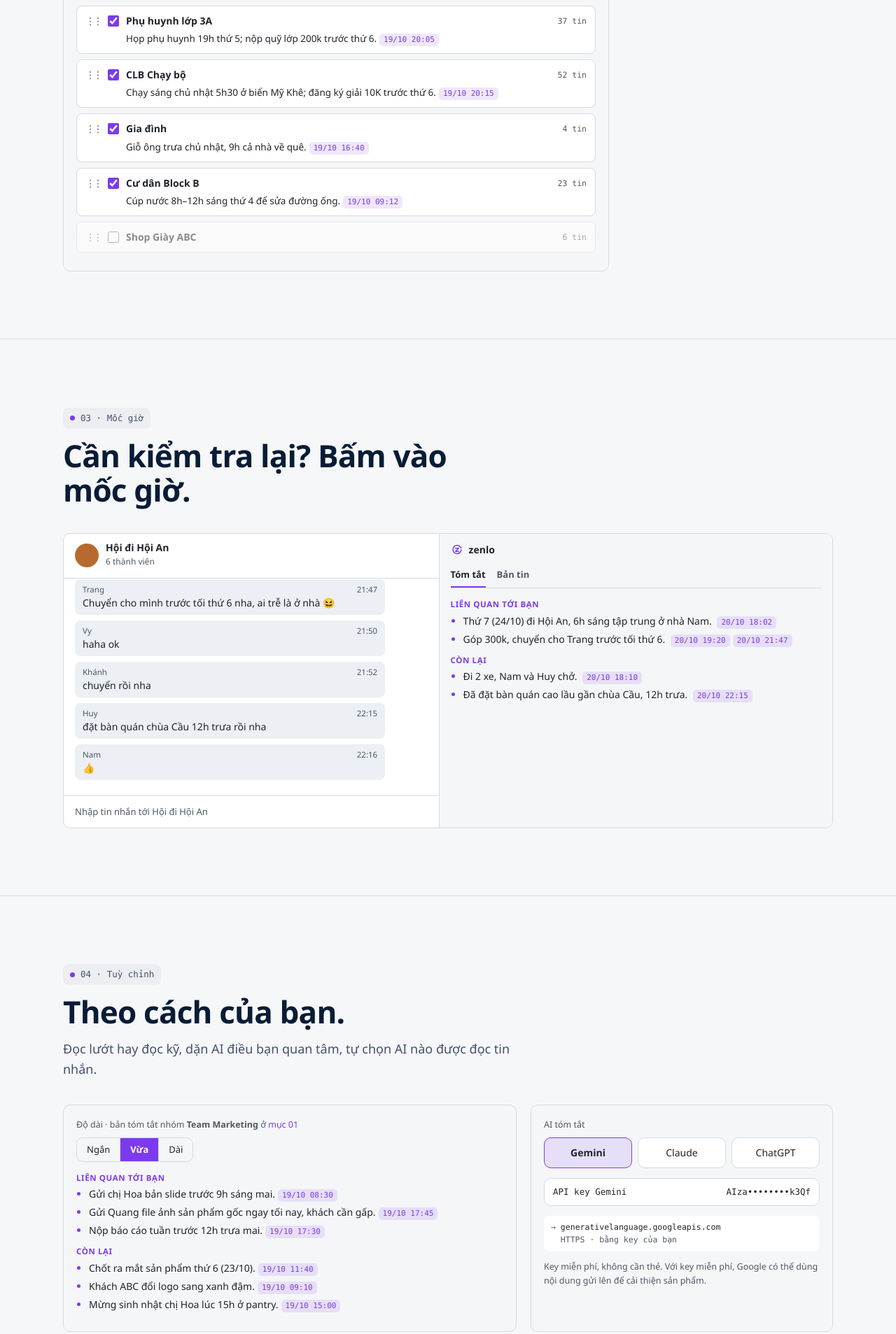
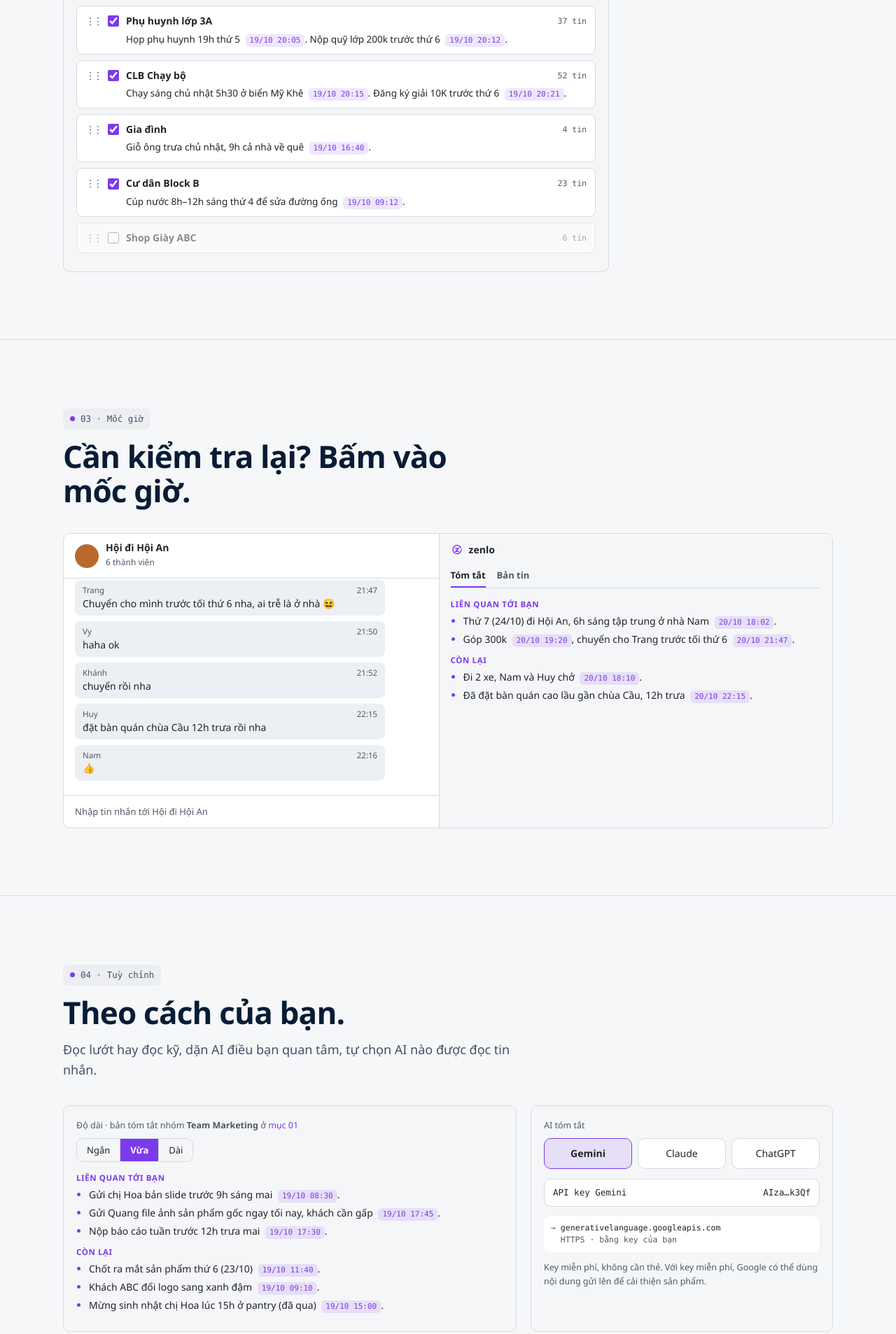
Before and after one commit to stephitnoob/zenlo, a website: page site/index.html in a window 1280 px wide. Shown: the part 2317-4224 px from the top of the page at 70% size. Drawn offline with Linux system fonts and the light colour scheme; no server answers.

Commit message:
fix(site): demo citations right after each clause; guide and privacy match the app
Demos: "(đã qua)" for the past birthday, citations in the length and note demos open their message,
pressing "Tạo bản tin" twice no longer blanks a card, the key mask and the seconds look like the
app's. Guide: where citations sit, the length chosen in the panel is remembered, the eye button only
shows a key being pasted, the full estimate line. stats.js: the dead top-bar branch is gone.

Co-Authored-By: Claude Opus 5.5 <noreply@anthropic.com>

```diff
--- a/site/demo.js
+++ b/site/demo.js
@@ -29,36 +29,37 @@
 
   // ---------- Summaries ----------
 
-  // A summary is a list of blocks: { h: 'heading' } or { li: 'text', cite: ['dd/mm hh:mm', ...] }
-  // The "Team Marketing" chat of the first window
+  // A summary is a list of blocks: { h: 'heading' } or { li: 'text [dd/mm hh:mm], text [dd/mm hh:mm].' },
+  // each citation right after the words it comes from, as the app's prompt asks. The "Team Marketing"
+  // chat of the first window; "now" is after its last message (18:02), so 15h is "(đã qua)".
   const TEAM = {
     short: [
       { h: 'Liên quan tới bạn' },
-      { li: 'Gửi chị Hoa slide trước 9h mai.', cite: ['19/10 08:30'] },
-      { li: 'Gửi Quang ảnh sản phẩm gốc tối nay.', cite: ['19/10 17:45'] },
-      { li: 'Nộp báo cáo trước 12h trưa mai.', cite: ['19/10 17:30'] },
+      { li: 'Gửi chị Hoa slide trước 9h mai [19/10 08:30].' },
+      { li: 'Gửi Quang ảnh sản phẩm gốc tối nay [19/10 17:45].' },
+      { li: 'Nộp báo cáo trước 12h trưa mai [19/10 17:30].' },
       { h: 'Còn lại' },
-      { li: 'Chốt ra mắt thứ 6 (23/10).', cite: ['19/10 11:40'] }
+      { li: 'Chốt ra mắt thứ 6 (23/10) [19/10 11:40].' }
     ],
     medium: [
       { h: 'Liên quan tới bạn' },
-      { li: 'Gửi chị Hoa bản slide trước 9h sáng mai.', cite: ['19/10 08:30'] },
-      { li: 'Gửi Quang file ảnh sản phẩm gốc ngay tối nay, khách cần gấp.', cite: ['19/10 17:45'] },
-      { li: 'Nộp báo cáo tuần trước 12h trưa mai.', cite: ['19/10 17:30'] },
+      { li: 'Gửi chị Hoa bản slide trước 9h sáng mai [19/10 08:30].' },
+      { li: 'Gửi Quang file ảnh sản phẩm gốc ngay tối nay, khách cần gấp [19/10 17:45].' },
+      { li: 'Nộp báo cáo tuần trước 12h trưa mai [19/10 17:30].' },
       { h: 'Còn lại' },
-      { li: 'Chốt ra mắt sản phẩm thứ 6 (23/10).', cite: ['19/10 11:40'] },
-      { li: 'Khách ABC đổi logo sang xanh đậm.', cite: ['19/10 09:10'] },
-      { li: 'Mừng sinh nhật chị Hoa lúc 15h ở pantry.', cite: ['19/10 15:00'] }
+      { li: 'Chốt ra mắt sản phẩm thứ 6 (23/10) [19/10 11:40].' },
+      { li: 'Khách ABC đổi logo sang xanh đậm [19/10 09:10].' },
+      { li: 'Mừng sinh nhật chị Hoa lúc 15h ở pantry (đã qua) [19/10 15:00].' }
     ],
     long: [
       { h: 'Liên quan tới bạn' },
-      { li: 'Chị Hoa nhắc tên bạn: gửi bản slide trước 9h sáng mai để chị xem lại số liệu.', cite: ['19/10 08:30'] },
-      { li: 'Quang cần file ảnh sản phẩm bản gốc ngay tối nay vì khách cần gấp.', cite: ['19/10 17:45'] },
-      { li: 'Cả nhóm (@All) nộp báo cáo tuần trước 12h trưa mai.', cite: ['19/10 17:30'] },
+      { li: 'Chị Hoa nhắc tên bạn: gửi bản slide trước 9h sáng mai để chị xem lại số liệu [19/10 08:30].' },
+      { li: 'Quang cần file ảnh sản phẩm bản gốc ngay tối nay vì khách cần gấp [19/10 17:45].' },
+      { li: 'Cả nhóm (@All) nộp báo cáo tuần trước 12h trưa mai [19/10 17:30].' },
       { h: 'Còn lại' },
-      { li: 'Chốt ra mắt sản phẩm thứ 6 (23/10): Linh lo bài đăng Facebook, Quang làm việc lại với khách.', cite: ['19/10 11:40'] },
-      { li: 'Khách ABC muốn đổi logo sang xanh đậm, lần đổi thứ 4.', cite: ['19/10 09:10'] },
-      { li: 'Chuyện khác: gọi cà phê, rủ ăn bún bò, bánh sinh nhật chị Hoa lúc 15h.', cite: ['19/10 08:12', '19/10 15:00'] }
+      { li: 'Chốt ra mắt sản phẩm thứ 6 (23/10): Linh lo bài đăng Facebook, Quang làm việc lại với khách [19/10 11:40].' },
+      { li: 'Khách ABC muốn đổi logo sang xanh đậm [19/10 09:10], lần đổi thứ 4 [19/10 09:13].' },
+      { li: 'Chuyện khác: gọi cà phê [19/10 08:12], rủ ăn bún bò [19/10 11:02], bánh sinh nhật chị Hoa lúc 15h (đã qua) [19/10 15:00].' }
     ]
   }
 
@@ -67,35 +68,54 @@
     none: TEAM.medium,
     deadline: [
       { h: 'Hạn chót' },
-      { li: 'Gửi chị Hoa bản slide trước 9h sáng mai.', cite: ['19/10 08:30'] },
-      { li: 'Gửi Quang file ảnh sản phẩm gốc ngay tối nay.', cite: ['19/10 17:45'] },
-      { li: 'Nộp báo cáo tuần trước 12h trưa mai.', cite: ['19/10 17:30'] },
-      { li: 'Ra mắt sản phẩm thứ 6 (23/10).', cite: ['19/10 11:40'] }
+      { li: 'Gửi chị Hoa bản slide trước 9h sáng mai [19/10 08:30].' },
+      { li: 'Gửi Quang file ảnh sản phẩm gốc ngay tối nay [19/10 17:45].' },
+      { li: 'Nộp báo cáo tuần trước 12h trưa mai [19/10 17:30].' },
+      { li: 'Ra mắt sản phẩm thứ 6 (23/10) [19/10 11:40].' }
     ],
     client: [
       { h: 'Liên quan tới bạn' },
-      { li: 'Khách ABC muốn đổi logo sang xanh đậm, đây là lần đổi thứ 4.', cite: ['19/10 09:10'] },
-      { li: 'Quang cần file ảnh sản phẩm gốc ngay tối nay vì khách cần gấp.', cite: ['19/10 17:45'] },
-      { li: 'Gửi chị Hoa bản slide trước 9h sáng mai.', cite: ['19/10 08:30'] },
-      { li: 'Nộp báo cáo tuần trước 12h trưa mai.', cite: ['19/10 17:30'] },
+      { li: 'Khách ABC muốn đổi logo sang xanh đậm [19/10 09:10], đây là lần đổi thứ 4 [19/10 09:13].' },
+      { li: 'Quang cần file ảnh sản phẩm gốc ngay tối nay vì khách cần gấp [19/10 17:45].' },
+      { li: 'Gửi chị Hoa bản slide trước 9h sáng mai [19/10 08:30].' },
+      { li: 'Nộp báo cáo tuần trước 12h trưa mai [19/10 17:30].' },
       { h: 'Còn lại' },
-      { li: 'Ra mắt chốt thứ 6 (23/10); Quang làm việc lại với khách.', cite: ['19/10 11:40'] }
+      { li: 'Ra mắt chốt thứ 6 (23/10); Quang làm việc lại với khách [19/10 11:40].' }
     ]
   }
 
-  // A citation is 'dd/mm hh:mm', or { label, t } for a message whose time another one may share
-  function citeButton (cite) {
+  // The text and citations of a point, in order: { text } and { cite }. A point written in the page
+  // (what the visitor typed, which may hold brackets of its own) comes as a list already: strings
+  // and citations.
+  const CITE = /\[(\d{2}\/\d{2} \d{2}:\d{2})\]/g
+  function pieces (li) {
+    if (Array.isArray(li)) return li.map((piece) => typeof piece === 'string' ? { text: piece } : { cite: piece })
+    const out = []
+    let last = 0
+    for (const match of li.matchAll(CITE)) {
+      if (match.index > last) out.push({ text: li.slice(last, match.index) })
+      out.push({ cite: match[1] })
+      last = match.index + match[0].length
+    }
+    if (last < li.length) out.push({ text: li.slice(last) })
+    return out
+  }
+
+  // A citation is 'dd/mm hh:mm', or { label, t } for a message whose time another one may share.
+  // chat: the id of the chat window it scrolls to, when it is drawn outside that window.
+  function citeButton (cite, chat) {
     const label = cite.label || cite
     const button = document.createElement('button')
     button.type = 'button'
     button.className = 'cite'
     button.dataset.t = cite.t || label.slice(-5)
+    if (chat) button.dataset.chat = chat
     button.textContent = label
     return button
   }
 
   // Draws a summary at once
-  function render (box, blocks) {
+  function render (box, blocks, chat) {
     box.textContent = ''
     let list = null
     for (const block of blocks) {
@@ -107,11 +127,22 @@
         box.appendChild(list)
       } else {
         const li = document.createElement('li')
-        li.textContent = block.li
-        for (const label of block.cite) li.appendChild(citeButton(label))
+        for (const piece of pieces(block.li)) li.append(piece.cite ? citeButton(piece.cite, chat) : piece.text)
         list.appendChild(li)
       }
     }
+  }
+
+  // Types text into target, before the caret, a few characters at a time; false once stopped
+  async function typeInto (target, caret, text, isStopped, ms) {
+    const node = document.createTextNode('')
+    target.insertBefore(node, caret)
+    for (let i = 0; i < text.length; i += 3) {
+      if (isStopped()) return false
+      node.data = text.slice(0, i + 3)
+      await wait(ms)
+    }
+    return true
   }
 
   // Types a summary out a few characters at a time, the way the model's answer arrives
@@ -143,16 +174,12 @@
         target = document.createElement('li')
         list.appendChild(target)
       }
-      const text = block.h || block.li
-      const node = document.createTextNode('')
-      target.appendChild(node)
       target.appendChild(caret)
-      for (let i = 0; i < text.length; i += 3) {
+      for (const piece of block.h ? [{ text: block.h }] : pieces(block.li)) {
         if (isStopped()) return
-        node.data = text.slice(0, i + 3)
-        await wait(18)
+        if (piece.cite) target.insertBefore(citeButton(piece.cite), caret)
+        else if (!await typeInto(target, caret, piece.text, isStopped, 18)) return
       }
-      if (block.cite) for (const label of block.cite) target.insertBefore(citeButton(label), caret)
       await wait(120)
     }
     caret.remove()
@@ -180,6 +207,17 @@
       const cite = event.target.closest('.cite')
       if (cite) jump(win, cite.dataset.t)
     })
+  })
+
+  // A citation of Team Marketing outside its window (a digest card, the length and note demos)
+  // scrolls the page back to that chat, then to the message
+  document.addEventListener('click', (event) => {
+    const cite = event.target.closest('.cite[data-chat]')
+    const win = cite && document.getElementById(cite.dataset.chat)
+    if (!win) return
+    const box = win.getBoundingClientRect()
+    window.scrollTo({ top: window.scrollY + box.top - Math.max(16, (window.innerHeight - box.height) / 2), behavior: still ? 'auto' : 'smooth' })
+    setTimeout(() => jump(win, cite.dataset.t), still ? 0 : 450)
   })
 
   // ---------- The message box: what is typed stays in the page ----------
@@ -292,8 +330,8 @@
     const quoted = text.length > 60 ? `${text.slice(0, 60)}…` : text
     const said = talk.sent > 1 ? `Bạn nhắn ${talk.sent} tin, mới nhất là “${quoted}”` : `Bạn nhắn “${quoted}”`
     const line = talk.reply
-      ? { li: `${said}, chị Hoa hỏi lại về slide.`, cite: [cite, talk.reply] }
-      : { li: `${said}.`, cite: [cite] }
+      ? { li: [`${said} `, cite, ', chị Hoa hỏi lại về slide ', talk.reply, '.'] }
+      : { li: [`${said} `, cite, '.'] }
     // Under "Liên quan tới bạn", before "Còn lại"
     const blocks = TEAM.medium.slice()
     blocks.splice(blocks.findIndex((block, i) => i > 0 && block.h), 0, line)
@@ -336,13 +374,14 @@
 
   // ---------- 2. Digest ----------
 
+  // One sentence per point, as the digest prompt asks
   const DIGEST = {
-    team: { text: 'Gửi chị Hoa slide trước 9h mai, gửi Quang ảnh gốc tối nay; cả nhóm nộp báo cáo trước 12h trưa mai.', cite: ['19/10 08:30', '19/10 17:45', '19/10 17:30'], chat: 'demo-summary', count: 35 },
-    ph: { text: 'Họp phụ huynh 19h thứ 5; nộp quỹ lớp 200k trước thứ 6.', cite: ['19/10 20:05'], count: 37 },
-    run: { text: 'Chạy sáng chủ nhật 5h30 ở biển Mỹ Khê; đăng ký giải 10K trước thứ 6.', cite: ['19/10 20:15'], count: 52 },
-    nha: { text: 'Giỗ ông trưa chủ nhật, 9h cả nhà về quê.', cite: ['19/10 16:40'], count: 4 },
-    cc: { text: 'Cúp nước 8h–12h sáng thứ 4 để sửa đường ống.', cite: ['19/10 09:12'], count: 23 },
-    shop: { text: 'Đơn hàng đang giao, kèm mã giảm 10%.', cite: ['19/10 10:12'], count: 6 }
+    team: { text: 'Gửi chị Hoa slide trước 9h mai [19/10 08:30]. Gửi Quang ảnh gốc tối nay [19/10 17:45]. Cả nhóm nộp báo cáo trước 12h trưa mai [19/10 17:30].', chat: 'demo-summary', count: 35 },
+    ph: { text: 'Họp phụ huynh 19h thứ 5 [19/10 20:05]. Nộp quỹ lớp 200k trước thứ 6 [19/10 20:12].', count: 37 },
+    run: { text: 'Chạy sáng chủ nhật 5h30 ở biển Mỹ Khê [19/10 20:15]. Đăng ký giải 10K trước thứ 6 [19/10 20:21].', count: 52 },
+    nha: { text: 'Giỗ ông trưa chủ nhật, 9h cả nhà về quê [19/10 16:40].', count: 4 },
+    cc: { text: 'Cúp nước 8h–12h sáng thứ 4 để sửa đường ống [19/10 09:12].', count: 23 },
+    shop: { text: 'Đơn hàng đang giao, kèm mã giảm 10% [19/10 10:12].', count: 6 }
   }
 
   function setupDigest () {
@@ -365,31 +404,25 @@
       const item = DIGEST[card.dataset.id]
       const box = card.querySelector('.dcard__sum')
       box.textContent = ''
-      const node = document.createTextNode('')
       const caret = document.createElement('span')
       caret.className = 'caret'
-      box.append(node, caret)
-      const unticked = () => !card.querySelector('.dcard__check').checked
-      for (let i = 0; i < item.text.length; i += 3) {
-        if (mine !== round || unticked()) return
-        node.data = item.text.slice(0, i + 3)
-        await wait(16)
-      }
-      caret.remove()
-      if (unticked()) return
-      for (const label of item.cite) {
-        // Only the Team Marketing chat is on the page: its citations scroll it; the others are labels
-        if (item.chat) {
-          const button = citeButton(label)
-          button.dataset.chat = item.chat
-          box.appendChild(button)
+      box.append(caret)
+      const stopped = () => mine !== round || !card.querySelector('.dcard__check').checked
+      for (const piece of pieces(item.text)) {
+        if (stopped()) return
+        if (!piece.cite) {
+          if (!await typeInto(box, caret, piece.text, stopped, 16)) return
+        } else if (item.chat) {
+          // Only the Team Marketing chat is on the page: its citations scroll to it; the others are labels
+          box.insertBefore(citeButton(piece.cite, item.chat), caret)
         } else {
           const span = document.createElement('span')
           span.className = 'cite cite--static'
-          span.textContent = label
-          box.appendChild(span)
+          span.textContent = piece.cite
+          box.insertBefore(span, caret)
         }
       }
+      caret.remove()
     }
 
     async function make () {
@@ -406,6 +439,8 @@
           const card = chosen[next++]
           if (!card.querySelector('.dcard__check').checked) continue
           await wait(900)
+          // "Tạo bản tin" pressed again meanwhile: this card belongs to the new round now
+          if (mine !== round) return
           await fill(card, mine)
         }
       }
@@ -413,15 +448,6 @@
     }
 
     run.addEventListener('click', make)
-    // A citation on the Team Marketing card scrolls to that chat and to the message
-    cards.addEventListener('click', (event) => {
-      const cite = event.target.closest('.cite[data-chat]')
-      const win = cite && document.getElementById(cite.dataset.chat)
-      if (!win) return
-      const box = win.getBoundingClientRect()
-      window.scrollTo({ top: window.scrollY + box.top - Math.max(16, (window.innerHeight - box.height) / 2), behavior: still ? 'auto' : 'smooth' })
-      setTimeout(() => jump(win, cite.dataset.t), still ? 0 : 450)
-    })
     // Alt + ↑/↓ moves the focused card, for keyboards and phones where dragging does not work
     cards.addEventListener('keydown', (event) => {
       if (!event.altKey || (event.key !== 'ArrowUp' && event.key !== 'ArrowDown')) return
@@ -494,17 +520,17 @@
     const pick = (group, button) => group.querySelectorAll('button').forEach((b) => b.setAttribute('aria-pressed', String(b === button)))
 
     const lengths = yours.querySelector('.js-length')
-    render(lengthOut, TEAM.medium)
+    render(lengthOut, TEAM.medium, 'demo-summary')
     lengths.addEventListener('click', (event) => {
       const button = event.target.closest('button')
       if (!button) return
       pick(lengths, button)
-      render(lengthOut, TEAM[button.dataset.len])
+      render(lengthOut, TEAM[button.dataset.len], 'demo-summary')
     })
 
     const AI = {
       gemini: {
-        field: ['API key Gemini', 'AIza••••••••k3Qf'],
+        field: ['API key Gemini', 'AIza…k3Qf'],
         log: ['generativelanguage.googleapis.com', 'HTTPS · bằng key của bạn'],
         note: 'Key miễn phí, không cần thẻ. Với key miễn phí, Google có thể dùng nội dung gửi lên để cải thiện sản phẩm.'
       },
@@ -551,12 +577,12 @@
     if (!box) return
     const out = box.querySelector('.js-note-out')
     const choice = box.querySelector('.js-note')
-    render(out, NOTED.none)
+    render(out, NOTED.none, 'demo-summary')
     choice.addEventListener('click', (event) => {
       const button = event.target.closest('button')
       if (!button) return
       choice.querySelectorAll('button').forEach((b) => b.setAttribute('aria-pressed', String(b === button)))
-      render(out, NOTED[button.dataset.note])
+      render(out, NOTED[button.dataset.note], 'demo-summary')
     })
   }
 
--- a/site/index.html
+++ b/site/index.html
@@ -165,7 +165,7 @@
               <span class="zp__hint js-hint">← thử bấm</span>
             </div>
             <div class="sum js-out" aria-live="polite"></div>
-            <div class="netlog js-netlog">→ gửi <span class="js-netlog-n">35</span> tin tới <b>generativelanguage.googleapis.com</b><br>&nbsp;&nbsp;bằng key Gemini của bạn · gemini-3.6-flash · 6.2 giây</div>
+            <div class="netlog js-netlog">→ gửi <span class="js-netlog-n">35</span> tin tới <b>generativelanguage.googleapis.com</b><br>&nbsp;&nbsp;bằng key Gemini của bạn · gemini-3.6-flash · 6 giây</div>
           </div>
         </div>
       </div>
@@ -291,13 +291,13 @@
             <div class="sum">
               <h4>Liên quan tới bạn</h4>
               <ul>
-                <li>Thứ 7 (24/10) đi Hội An, 6h sáng tập trung ở nhà Nam. <button class="cite" type="button" data-t="18:02">20/10 18:02</button></li>
-                <li>Góp 300k, chuyển cho Trang trước tối thứ 6. <button class="cite" type="button" data-t="19:20">20/10 19:20</button><button class="cite" type="button" data-t="21:47">20/10 21:47</button></li>
+                <li>Thứ 7 (24/10) đi Hội An, 6h sáng tập trung ở nhà Nam <button class="cite" type="button" data-t="18:02">20/10 18:02</button>.</li>
+                <li>Góp 300k <button class="cite" type="button" data-t="19:20">20/10 19:20</button>, chuyển cho Trang trước tối thứ 6 <button class="cite" type="button" data-t="21:47">20/10 21:47</button>.</li>
               </ul>
               <h4>Còn lại</h4>
               <ul>
-                <li>Đi 2 xe, Nam và Huy chở. <button class="cite" type="button" data-t="18:10">20/10 18:10</button></li>
-                <li>Đã đặt bàn quán cao lầu gần chùa Cầu, 12h trưa. <button class="cite" type="button" data-t="22:15">20/10 22:15</button></li>
+                <li>Đi 2 xe, Nam và Huy chở <button class="cite" type="button" data-t="18:10">20/10 18:10</button>.</li>
+                <li>Đã đặt bàn quán cao lầu gần chùa Cầu, 12h trưa <button class="cite" type="button" data-t="22:15">20/10 22:15</button>.</li>
               </ul>
             </div>
           </div>
--- a/site/stats.js
+++ b/site/stats.js
@@ -25,8 +25,9 @@
   document.addEventListener('click', (event) => {
     const link = event.target.closest('.js-download')
     if (!link || link.getAttribute('aria-disabled') === 'true') return
-    // Which button: the one in the top bar or the one in the install chapter
-    const where = link.closest('.top') ? 'thanh-tren' : 'muc-cai-dat'
+    // Which button: the one in the install chapter of the home page or the one of the newest release
+    // (the top bar's "Tải về" only scrolls to the install chapter and is not counted)
+    const where = link.closest('.release') ? 'phien-ban' : 'muc-cai-dat'
     count(`tai-ve/${where}`, `Bấm Tải về (${window.location.pathname})`, true)
   })
 })()
```
Also changed, not shown: site/huong-dan.html (+5 -5 lines), site/privacy.html (+2 -2 lines).
